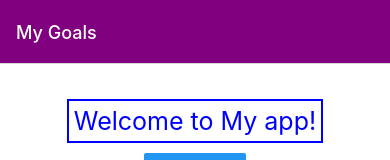
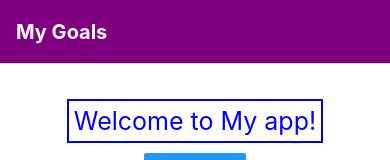
Before and after one commit to xilu56/CS5520, a React Native app: screen / in a window 390 px wide. Shown: the top 160 px of the page. Built offline with nearby package versions, Linux system fonts and the light colour scheme.

Commit message:
Used screenOptions prop to add same styling for GoalDetails screen

```diff
--- a/App.js
+++ b/App.js
@@ -10,13 +10,22 @@ const Stack = createNativeStackNavigator();
 export default function App() {
   return (
     <NavigationContainer>
-      <Stack.Navigator>
+      <Stack.Navigator
+        screenOptions={{
+          headerStyle: {
+            backgroundColor: "purple",
+          },
+          headerTintColor: "white",
+          headerTitleStyle: {
+            fontWeight: 'bold',
+            fontSize: 20,
+          },
+        }}
+      >
         <Stack.Screen
           name="Home"
           component={Home}
           options={{
-            headerStyle: { backgroundColor: "purple" },
-            headerTintColor: "white",
             title: "My Goals",
           }}
         />
```
